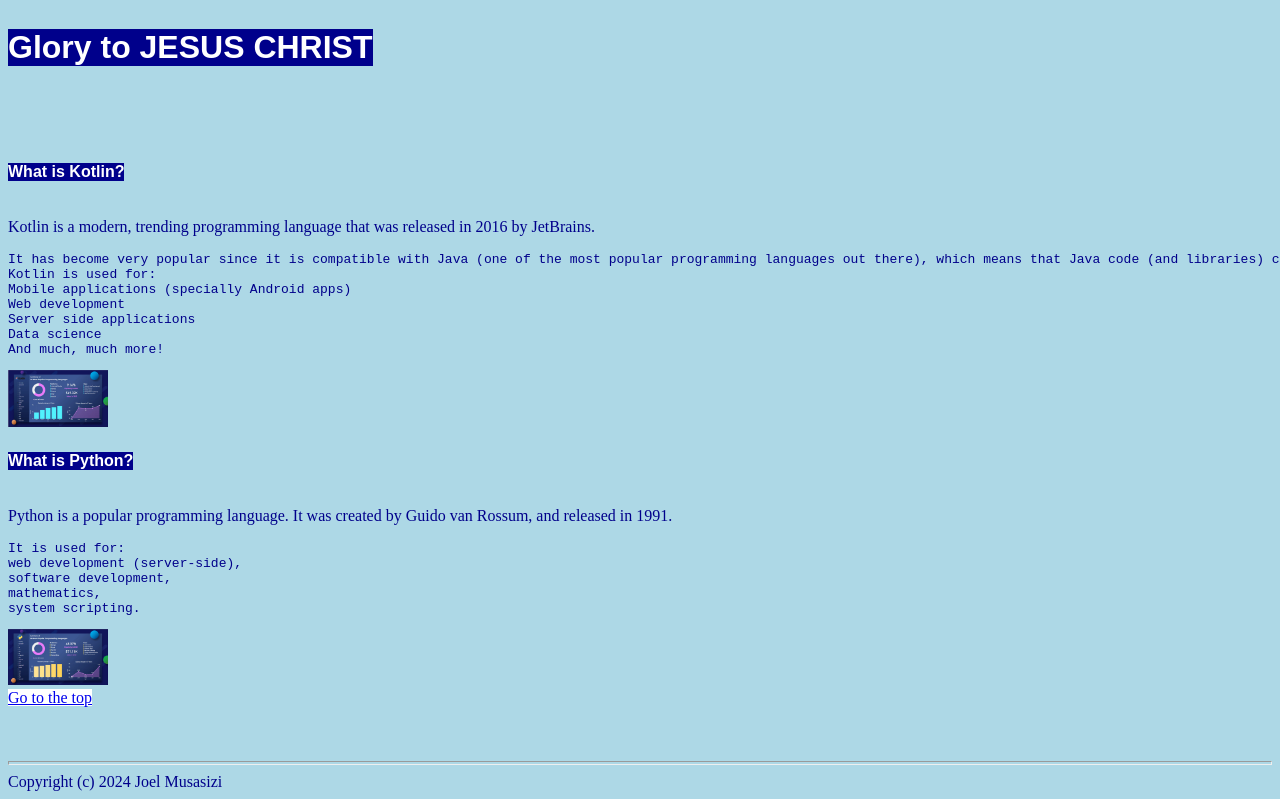
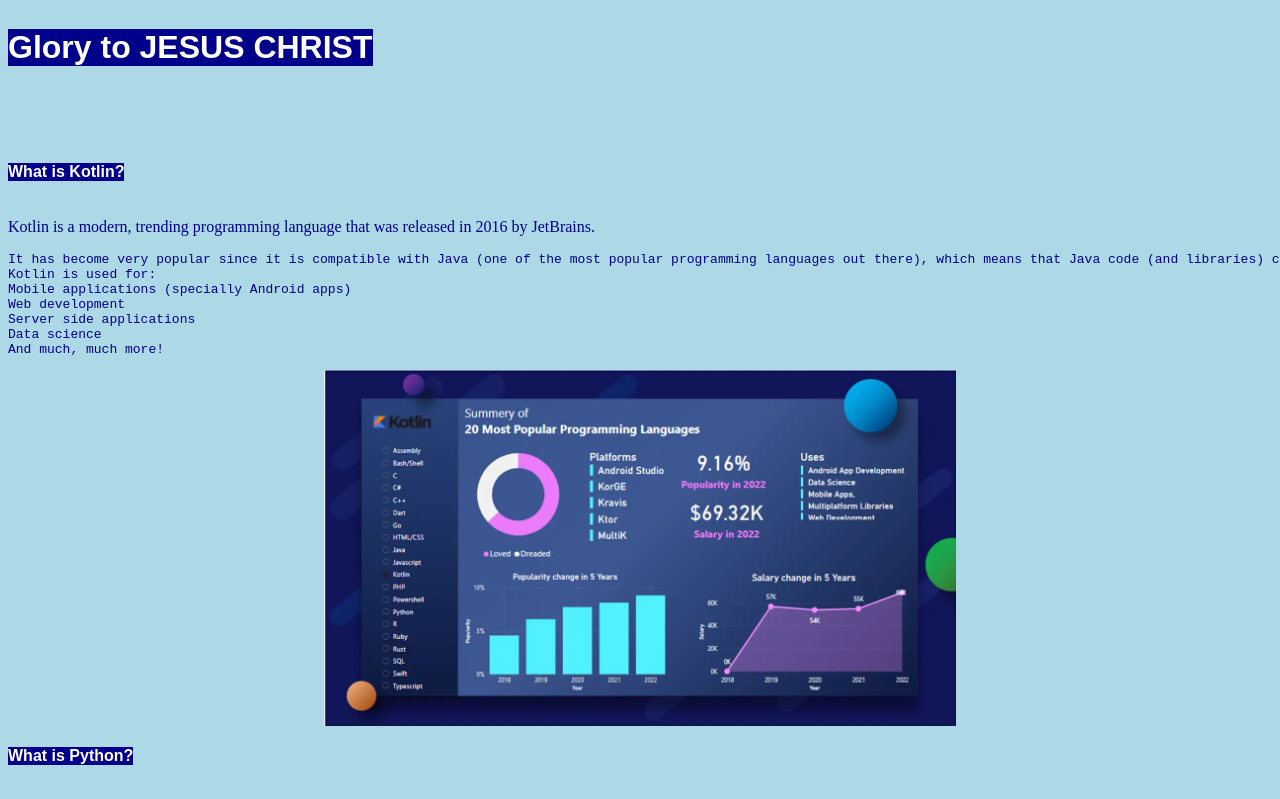
Before and after one commit to mjoelo/Halleluah, a plain HTML site: page index.html in a window 1280 px wide. Shown: the top 799 px of the page. Drawn offline with Linux system fonts and the light colour scheme.

Commit message:
Centered images

```diff
--- a/index.html
+++ b/index.html
@@ -19,7 +19,7 @@ Server side applications
 Data science
 And much, much more!</pre>
 <div><img src="Kotlin.PNG" alt="Kotlin details"
-style="width:75%;max-width:100px"></div>
+style="width:50%;height:50%;display:block;margin:auto"></div>
 <h4>What is Python?</h4>
 <p>Python is a popular programming language. It was created by Guido van Rossum, and released in 1991.</p>
 
@@ -30,9 +30,10 @@ mathematics,
 system scripting.
 </pre>
 <div><img src="Python.PNG" alt="Python details"
-style="width:100%;max-width:100px"></div>
+style="width:50%;height:50%;display:block;margin:auto"></div>
+<hr style="height:2px;background-color:darkblue">
  <nav><a href="index.html">Go to the top</a></nav>
  <p style="text-align: center;"><marquee direction="right">Jesus Christ is my light & salvation</marquee></p>
-    <footer><hr style="height:2px;color:navyblue">Copyright (c) 2024 Joel Musasizi</footer>
+    <footer><hr style="height:2px;background-color:darkblue">Copyright (c) 2024 Joel Musasizi</footer>
   </body>
 </html>
```
